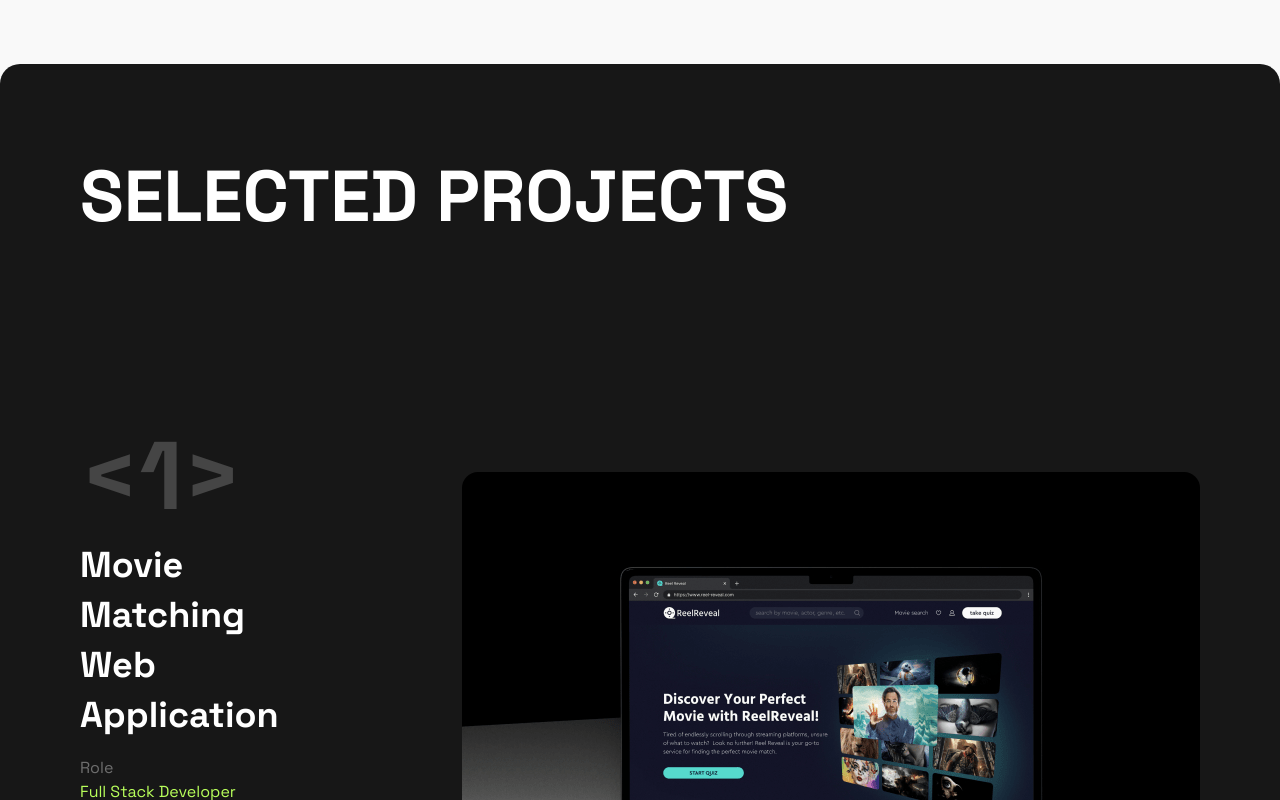
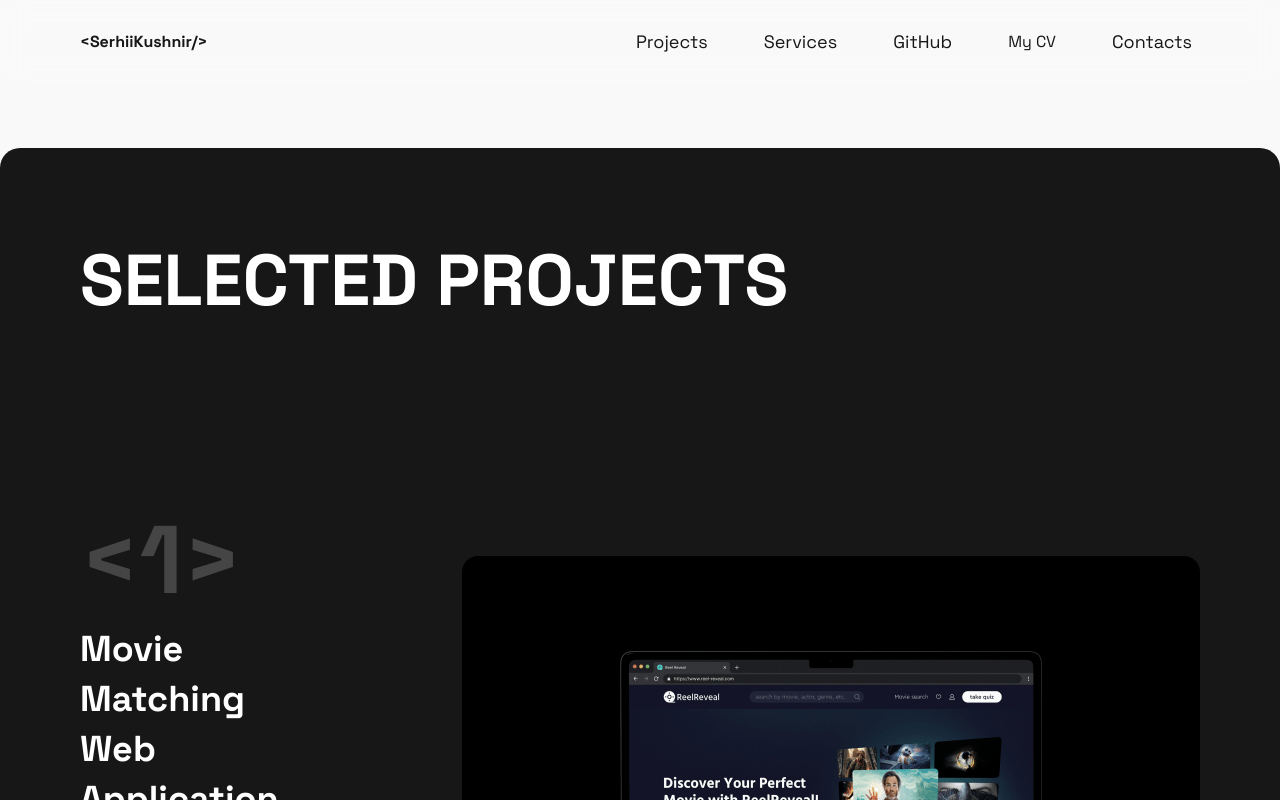
Before and after one commit to Sergiy5/kushnir_web-dev, a Next.js app: page / in a window 1280 px wide. Shown: the top 800 px of the page. Built offline with nearby package versions, Linux system fonts and the light colour scheme.

Commit message:
Header uncomited

```diff
--- a/src/app/layout.tsx
+++ b/src/app/layout.tsx
@@ -2,7 +2,7 @@ import type { Metadata } from "next";
 import localFont from "next/font/local";
 import { Space_Grotesk } from "next/font/google";
 import "./globals.css";
-// import { Header } from "./components/Header";
+import { Header } from "./components/Header";
 import { Footer } from "./components/Footer";
 
 const spaceGrotesk = Space_Grotesk({
@@ -39,7 +39,7 @@ export default function RootLayout({
         <link rel="icon" type="image/svg+xml" href="/icons/favicon.svg"></link>
       </head>
       <body className={`${advanced_pixel_lcd.className} ${advanced_pixel_lcd.variable} ${spaceGrotesk.className} ${spaceGrotesk.variable} antialiased`}>
-        {/* <Header /> */}
+        <Header />
         {children}
         <Footer />
       </body>
```
